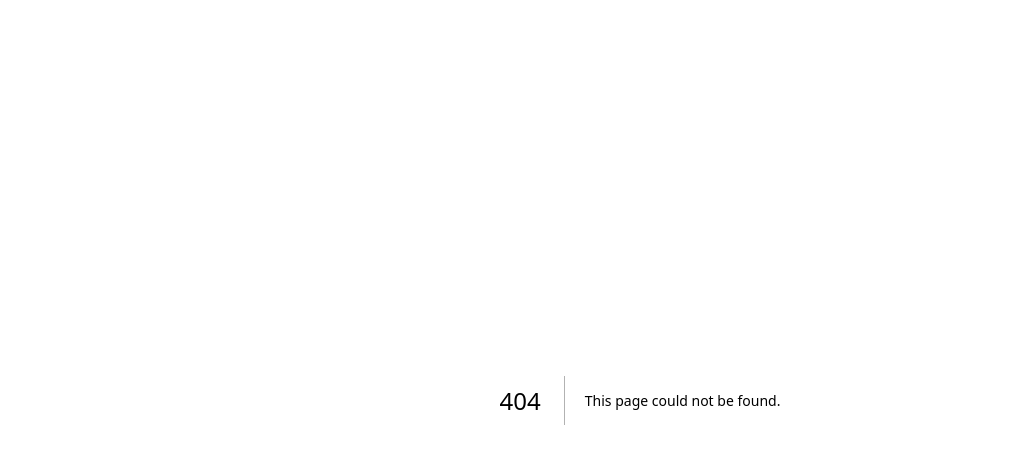
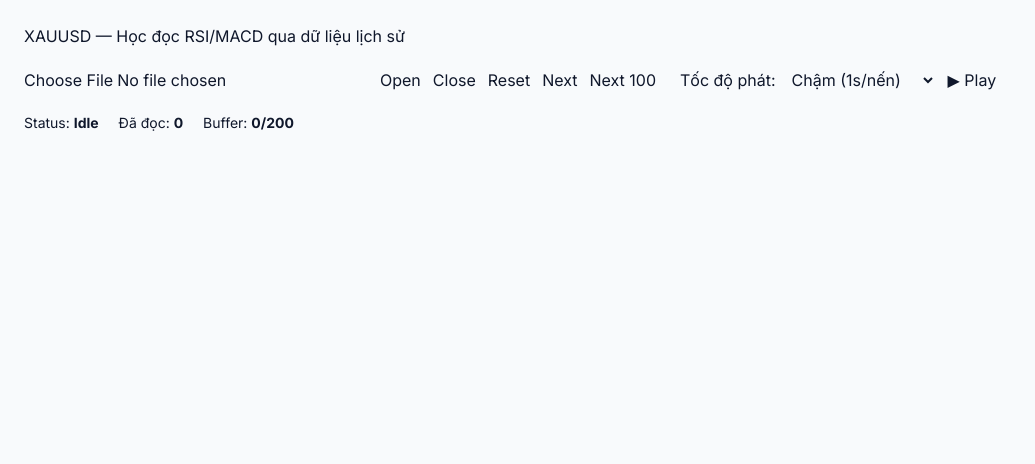
Before and after one commit to phxbinh/eabottrade, a Next.js app: page /training-guide in a window 1280 px wide. Before the commit this address had no page. Shown: the top 464 px of the page, without its empty margins (0-1035 px from the left). Built offline with nearby package versions, Linux system fonts and the light colour scheme.

Commit message:
Create page.tsx

```diff
--- /dev/null
+++ b/src/app/training-guide/page.tsx
@@ -0,0 +1,263 @@
+"use client";
+
+import { useRef, useState } from "react";
+
+import { CandleRow } from "@models/CandleRow";
+
+import { StreamCsvReader } from "@feed/StreamCsvReader";
+import { CsvFeed } from "@feed/CsvFeed";
+
+import { CsvMapper } from "@csv/CsvMapper";
+
+import { HistoryBuffer } from "@bufferHistory/BufferHistory";
+
+import { RSIStream } from "@indicators/RSIStream";
+import { MACDStream } from "@indicators/MACDStream";
+import { explainSignal } from "@indicators/ExplainSignal";
+import { TradeChart } from "./components/TradeChart";
+
+const BUFFER_SIZE = 200; // tăng lên để chart có đủ nến hiển thị đẹp
+const RSI_PERIOD = 14;
+const MACD_FAST = 12;
+const MACD_SLOW = 26;
+const MACD_SIGNAL = 9;
+
+export default function TradeCsvPage() {
+  const historyRef = useRef<HistoryBuffer<CandleRow>>(
+    new HistoryBuffer<CandleRow>(BUFFER_SIZE)
+  );
+
+  const feedRef = useRef<CsvFeed | null>(null);
+  const fileRef = useRef<File | null>(null);
+
+  const rsiStreamRef = useRef<RSIStream | null>(null);
+  const macdStreamRef = useRef<MACDStream | null>(null);
+
+  const autoPlayRef = useRef(false);
+
+  const [, forceUpdate] = useState(0);
+  const [status, setStatus] = useState("Idle");
+  const [totalRead, setTotalRead] = useState(0);
+  const [busy, setBusy] = useState(false);
+  const [autoPlay, setAutoPlay] = useState(false);
+  const [speedMs, setSpeedMs] = useState(200);
+
+  function refresh() {
+    forceUpdate((v) => v + 1);
+  }
+
+  function resetIndicatorStreams() {
+    rsiStreamRef.current = new RSIStream(RSI_PERIOD);
+    macdStreamRef.current = new MACDStream(MACD_FAST, MACD_SLOW, MACD_SIGNAL);
+  }
+
+  async function handleFile(e: React.ChangeEvent<HTMLInputElement>) {
+    const file = e.target.files?.[0];
+    if (!file) return;
+    fileRef.current = file;
+    setStatus("File Selected");
+  }
+
+  async function openFeed() {
+    if (!fileRef.current) {
+      alert("Choose csv first.");
+      return;
+    }
+
+    if (feedRef.current) {
+      await feedRef.current.close();
+    }
+
+    historyRef.current.clear();
+    resetIndicatorStreams();
+    setTotalRead(0);
+
+    const reader = new StreamCsvReader(fileRef.current);
+    const mapper = new CsvMapper();
+    const feed = new CsvFeed(reader, mapper);
+
+    await feed.open();
+    feedRef.current = feed;
+    setStatus("Opened");
+    refresh();
+  }
+
+  async function closeFeed() {
+    autoPlayRef.current = false;
+    setAutoPlay(false);
+
+    if (!feedRef.current) return;
+    await feedRef.current.close();
+    feedRef.current = null;
+    historyRef.current.clear();
+    rsiStreamRef.current = null;
+    macdStreamRef.current = null;
+    setTotalRead(0);
+    setStatus("Closed");
+    refresh();
+  }
+
+  async function resetFeed() {
+    autoPlayRef.current = false;
+    setAutoPlay(false);
+
+    if (!feedRef.current) return;
+    await feedRef.current.reset();
+    historyRef.current.clear();
+    resetIndicatorStreams();
+    setTotalRead(0);
+    setStatus("Reset");
+    refresh();
+  }
+
+  function pushOne(candle: {
+    time: number;
+    open: number;
+    high: number;
+    low: number;
+    close: number;
+    volume: number;
+  }) {
+    const rsi = rsiStreamRef.current!.update(candle.close);
+    const { macd, signal, histogram } = macdStreamRef.current!.update(
+      candle.close
+    );
+
+    const row: CandleRow = { ...candle, rsi, macd, signal, histogram };
+    historyRef.current.push(row);
+  }
+
+  async function read(limit?: number) {
+    if (!feedRef.current) return;
+    if (busy) return;
+    if (!rsiStreamRef.current || !macdStreamRef.current) return;
+
+    setBusy(true);
+    let count = 0;
+
+    while (true) {
+      if (limit !== undefined && count >= limit) break;
+
+      const candle = await feedRef.current.next();
+      if (!candle) {
+        setStatus("EOF");
+        break;
+      }
+
+      pushOne(candle);
+      count++;
+
+      if (limit === undefined && count % 10000 === 0) {
+        setTotalRead((v) => v + 10000);
+        refresh();
+        await new Promise(requestAnimationFrame);
+      }
+    }
+
+    if (limit !== undefined) {
+      setTotalRead((v) => v + count);
+    }
+
+    refresh();
+    setBusy(false);
+  }
+
+  // Auto-play: đọc từng nến một, có delay, giống xem lại thị trường
+  async function play() {
+    if (!feedRef.current || !rsiStreamRef.current || !macdStreamRef.current) {
+      return;
+    }
+    if (autoPlayRef.current) return;
+
+    autoPlayRef.current = true;
+    setAutoPlay(true);
+
+    while (autoPlayRef.current) {
+      const candle = await feedRef.current.next();
+
+      if (!candle) {
+        setStatus("EOF");
+        break;
+      }
+
+      pushOne(candle);
+      setTotalRead((v) => v + 1);
+      refresh();
+
+      await new Promise((resolve) => setTimeout(resolve, speedMs));
+    }
+
+    autoPlayRef.current = false;
+    setAutoPlay(false);
+  }
+
+  function pause() {
+    autoPlayRef.current = false;
+    setAutoPlay(false);
+  }
+
+  const history = historyRef.current;
+
+  const rows: CandleRow[] = [];
+  for (let i = 0; i < history.size; i++) {
+    const candle = history.at(i);
+    if (candle) rows.push(candle);
+  }
+
+  const latest = rows[rows.length - 1];
+
+  return (
+    <div style={{ padding: 24, display: "flex", flexDirection: "column", gap: 20 }}>
+      <h1>XAUUSD — Học đọc RSI/MACD qua dữ liệu lịch sử</h1>
+
+      <div style={{ display: "flex", gap: 12, flexWrap: "wrap", alignItems: "center" }}>
+        <input type="file" accept=".csv" onChange={handleFile} />
+        <button onClick={openFeed} disabled={busy || autoPlay}>Open</button>
+        <button onClick={closeFeed} disabled={busy}>Close</button>
+        <button onClick={resetFeed} disabled={busy || autoPlay}>Reset</button>
+        <button onClick={() => read(1)} disabled={busy || autoPlay}>Next</button>
+        <button onClick={() => read(100)} disabled={busy || autoPlay}>Next 100</button>
+
+        <span style={{ marginLeft: 12 }}>Tốc độ phát:</span>
+        <select
+          value={speedMs}
+          onChange={(e) => setSpeedMs(Number(e.target.value))}
+          disabled={autoPlay}
+        >
+          <option value={1000}>Chậm (1s/nến)</option>
+          <option value={400}>Vừa (0.4s/nến)</option>
+          <option value={100}>Nhanh (0.1s/nến)</option>
+        </select>
+
+        {!autoPlay ? (
+          <button onClick={play} disabled={busy}>▶ Play</button>
+        ) : (
+          <button onClick={pause}>⏸ Pause</button>
+        )}
+      </div>
+
+      <div style={{ display: "flex", gap: 20, flexWrap: "wrap", fontSize: 14 }}>
+        <span>Status: <b>{status}</b></span>
+        <span>Đã đọc: <b>{totalRead}</b></span>
+        <span>Buffer: <b>{history.size}/{history.capacity}</b></span>
+      </div>
+
+      {rows.length > 0 && (
+        <>
+          <TradeChart rows={rows} />
+
+          <div
+            style={{
+              padding: 12,
+              background: "#f5f5f5",
+              borderRadius: 8,
+              fontSize: 15,
+            }}
+          >
+            {explainSignal(latest?.rsi ?? null, latest?.histogram ?? null)}
+          </div>
+        </>
+      )}
+    </div>
+  );
+}
```
